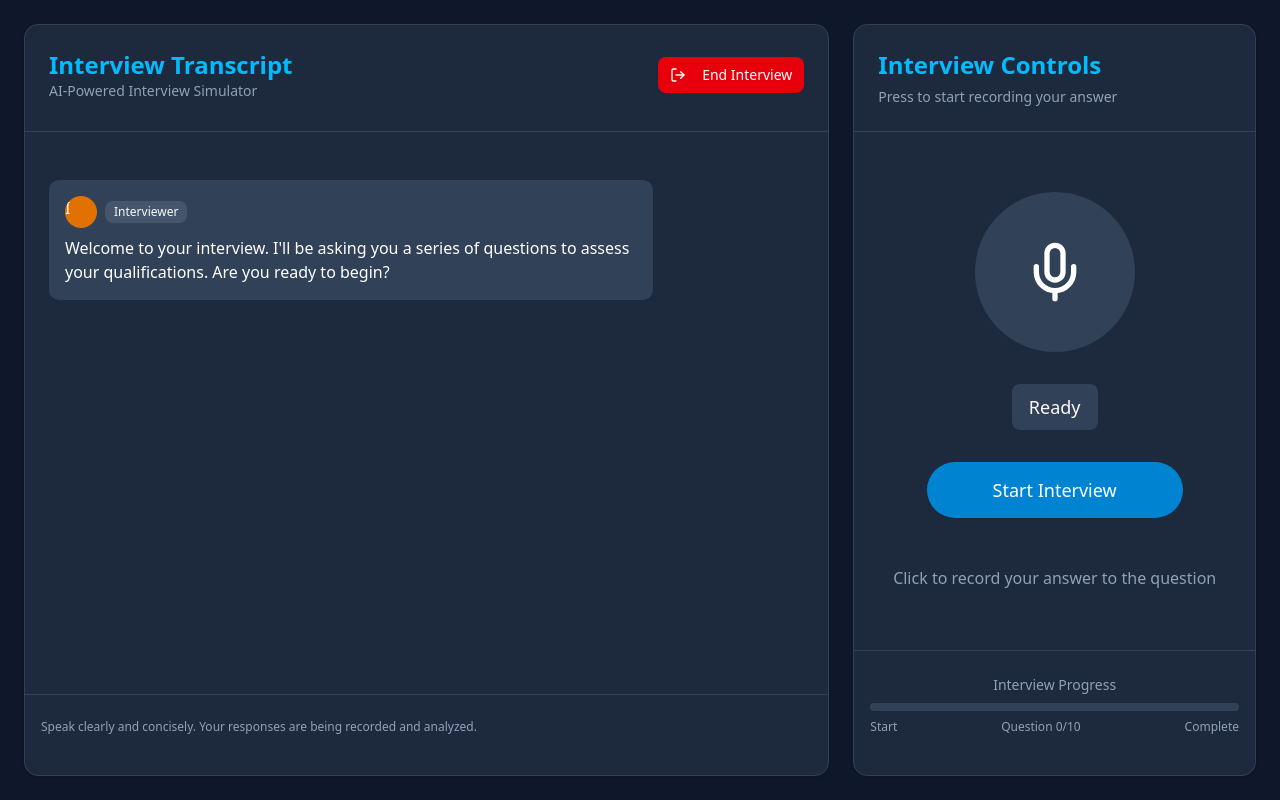
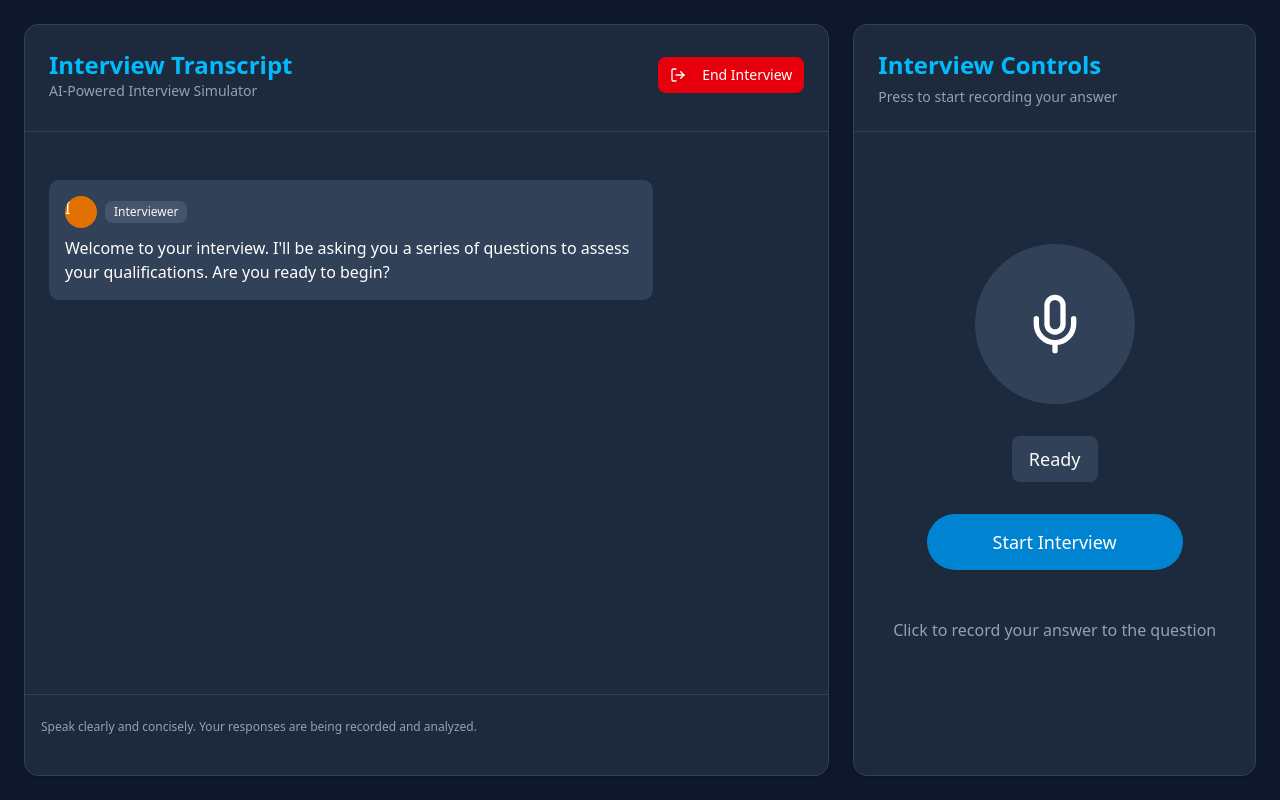
Before and after one commit to jeet-dot-dev/ResuMate, a React (Vite) app in the folder Frontend/: page /interview in a window 1280 px wide. Built offline with nearby package versions, Linux system fonts and the light colour scheme; no server answers.

Commit message:
var update1

```diff
--- a/Frontend/src/Components/Interview.jsx
+++ b/Frontend/src/Components/Interview.jsx
@@ -167,7 +167,7 @@ const InterviewSimulator = () => {
   };
   // Function to get the next interview question
   const getNextQuestion = async () => {
-    if (currentQuestion < 11) {
+    if (currentQuestion < 13) {
       try {
         setIsProcessing(true);
 
@@ -529,7 +529,7 @@ const InterviewSimulator = () => {
               </p>
             </div>
           </CardContent>
-          <CardFooter className="border-t border-slate-700 p-4">
+          {/* <CardFooter className="border-t border-slate-700 p-4">
             <div className="w-full">
               <p className="text-sm text-slate-400 text-center">
                 Interview Progress
@@ -551,7 +551,7 @@ const InterviewSimulator = () => {
                 <span>Complete</span>
               </div>
             </div>
-          </CardFooter>
+          </CardFooter> */}
         </Card>
       </div>
 
```
